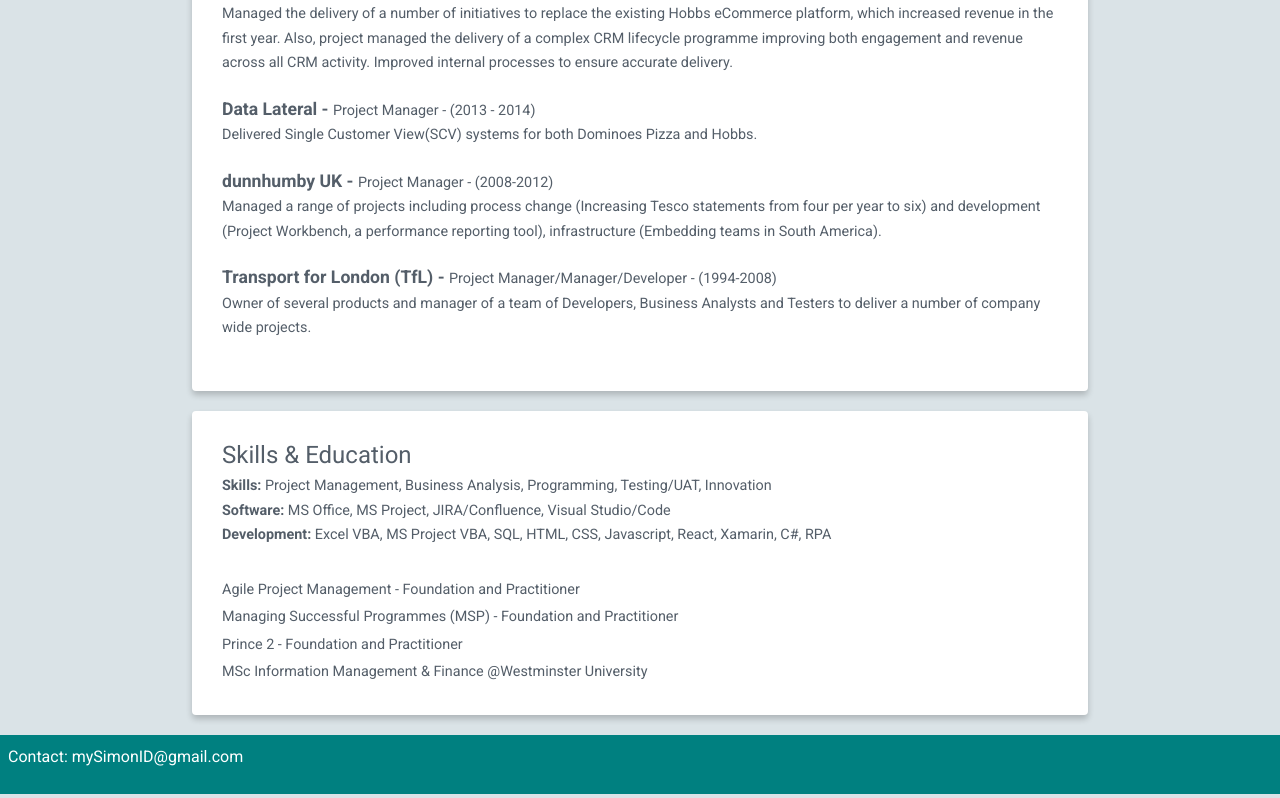
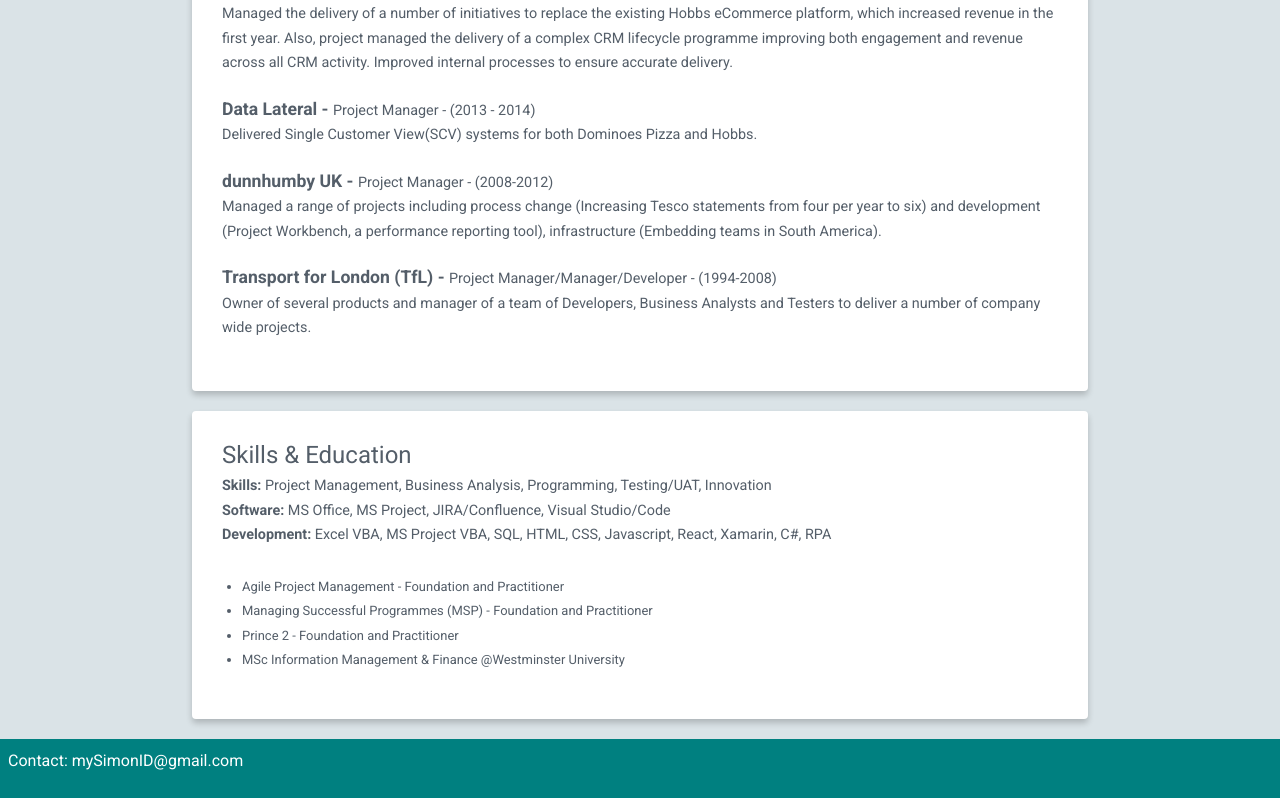
Before and after one commit to mySimonID/ReactPortfolio, a React (Create React App) app: page / in a window 1280 px wide. Shown: the part 2169-2967 px from the top of the page. Built offline with nearby package versions, Linux system fonts and the light colour scheme.

Commit message:
upd: added bullets to education

```diff
--- a/src/App.js
+++ b/src/App.js
@@ -95,9 +95,11 @@
         </div>
         <br />
         <div className="skills-section">
+        <ul>
           {
-            education.map(exp => <EducationCard key={exp.id} exp={exp} />)
+            education.map(exp => {return(<li><EducationCard key={exp.id} exp={exp} /></li>)})
           }
+          </ul>
         </div>
       </div>
 
```
